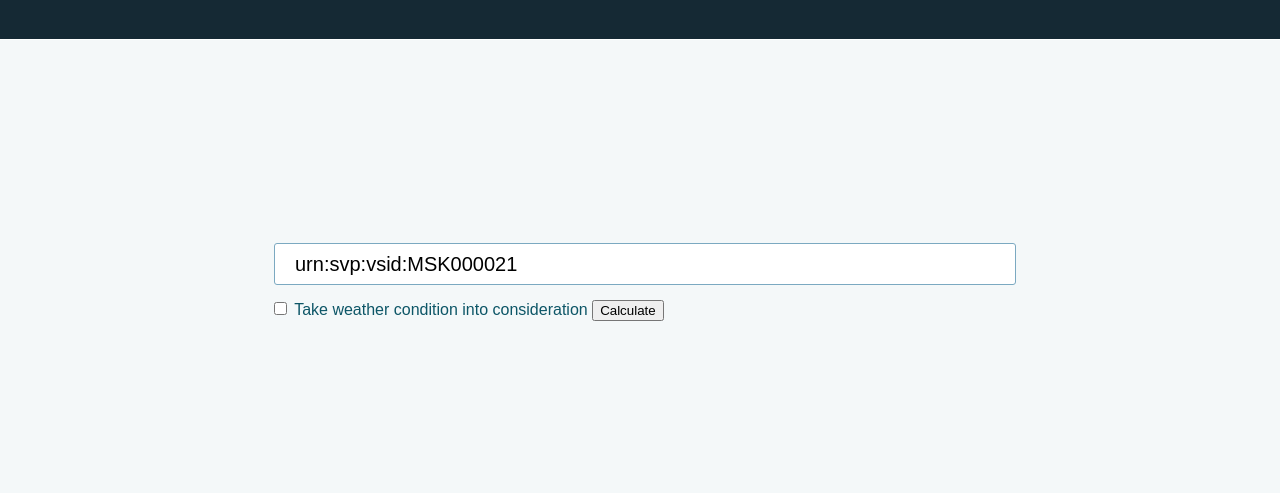
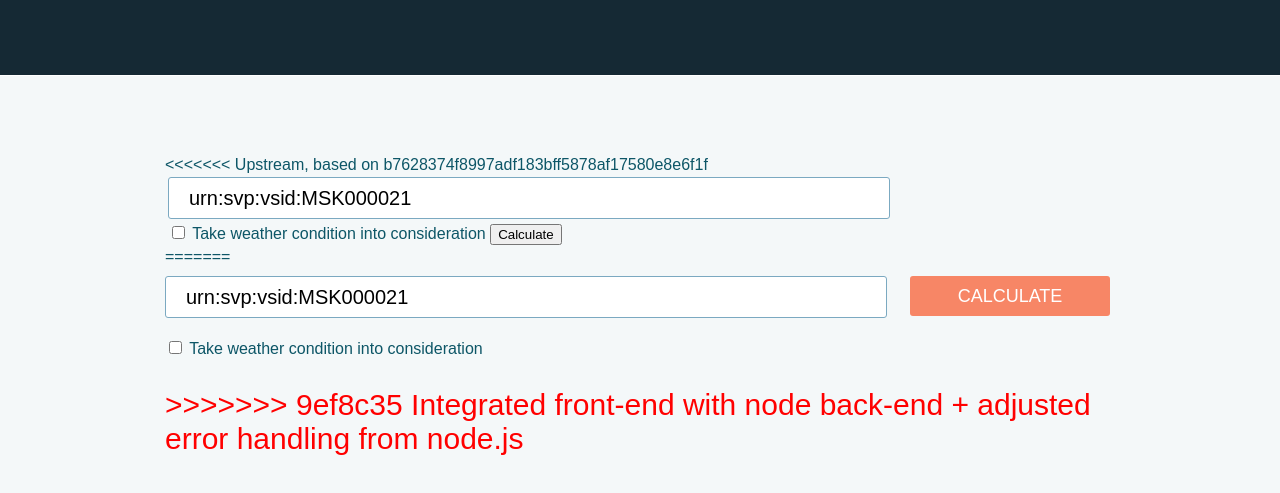
Before and after one commit to aazraq/btp-dev-trial-1481182254455, a website: page public/index.html in a window 1280 px wide. Shown: the part 193-686 px from the top of the page. Drawn offline with nearby package versions, Linux system fonts and the light colour scheme.

Commit message:
resolve conflicts

```diff
--- a/public/index.html
+++ b/public/index.html
@@ -8,11 +8,32 @@
     <meta name="viewport" content="width=device-width, initial-scale=1">
     <link rel="stylesheet" href="stylesheets/style.css">
 	<script src="https://code.jquery.com/jquery-3.1.1.min.js" ></script>
+<<<<<<< Upstream, based on b7628374f8997adf183bff5878af17580e8e6f1f
+=======
+	<script>
+		function calculate() {
+			var objectId = $('#objectId').val();
+			var isWeather = $('#isWeather').is(':checked');
+
+			$.ajax({
+				url: '/calculateETB',
+				data: {objectId: objectId, isWeather: isWeather },
+				success: function(data) {
+					$('#result').html('Estimated time of berthing is ' + data);
+				},
+				error: function(data) {
+					$('#error').html('Could not load resutls for ' + objectId + ", please try again!");
+				}
+			});
+		}
+	</script>
+>>>>>>> 9ef8c35 Integrated front-end with node back-end + adjusted error handling from node.js
   </head>
 
   <body>
     <div class="header">Berthing Time Prediction</div>
 	<div class="container">
+<<<<<<< Upstream, based on b7628374f8997adf183bff5878af17580e8e6f1f
 		<table class="content">
 			<form action="calculateETB" method="post">
 				<tr>
@@ -31,6 +52,17 @@
 				</tr>
 			</form>
 		</table>
+=======
+		<div class="row">
+			<input type="text" id="objectId" placeholder="Object ID" value="urn:svp:vsid:MSK000021"/>
+			<button class="button" onclick="calculate()">Calculate</button>
+		</div>
+		<div class="row">
+			<input type="checkbox" id="isWeather" /> Take weather condition into consideration
+		</div>
+		<div class="row result" id="result"/>
+		<div class="row result error" id="error" />
+>>>>>>> 9ef8c35 Integrated front-end with node back-end + adjusted error handling from node.js
 	</div>
   </body>
 
--- a/public/stylesheets/style.css
+++ b/public/stylesheets/style.css
@@ -15,18 +15,18 @@ body {
 }
 
 .container {
-    padding: 200px 0 0 0;
-    text-align: center;
+    padding: 80px 0 0 0;
+    width: 950px;
+    margin: 0 auto;
     color: #0d5667;
 }
 
 .container  input[	type="text"]{
-	width: 700px;
+	width: 680px;
     height: 40px;
     border-radius: 3px;
     border: 1px #7ba9c1 solid;
     padding: 0 20px;
-    margin: 0 0px 0 10px;
     font-size: 20px;
 }
 
@@ -42,13 +42,16 @@ body {
     padding: 0px;
     text-transform: uppercase;
 	cursor: pointer;
+    float: right;
 }
 
-table.content {
-	display: inline;
+.row {
+    padding: 10px 0px;
 }
 
-.weather {
-	text-align: left;
-    padding: 10px 6px;
+.result {
+	font-size: 30px;
 }
+.error {
+	color: red;
+}
```
Also changed, not shown: app.js (+18 -0 lines), public/images/newapp-icon.png (deleted).
